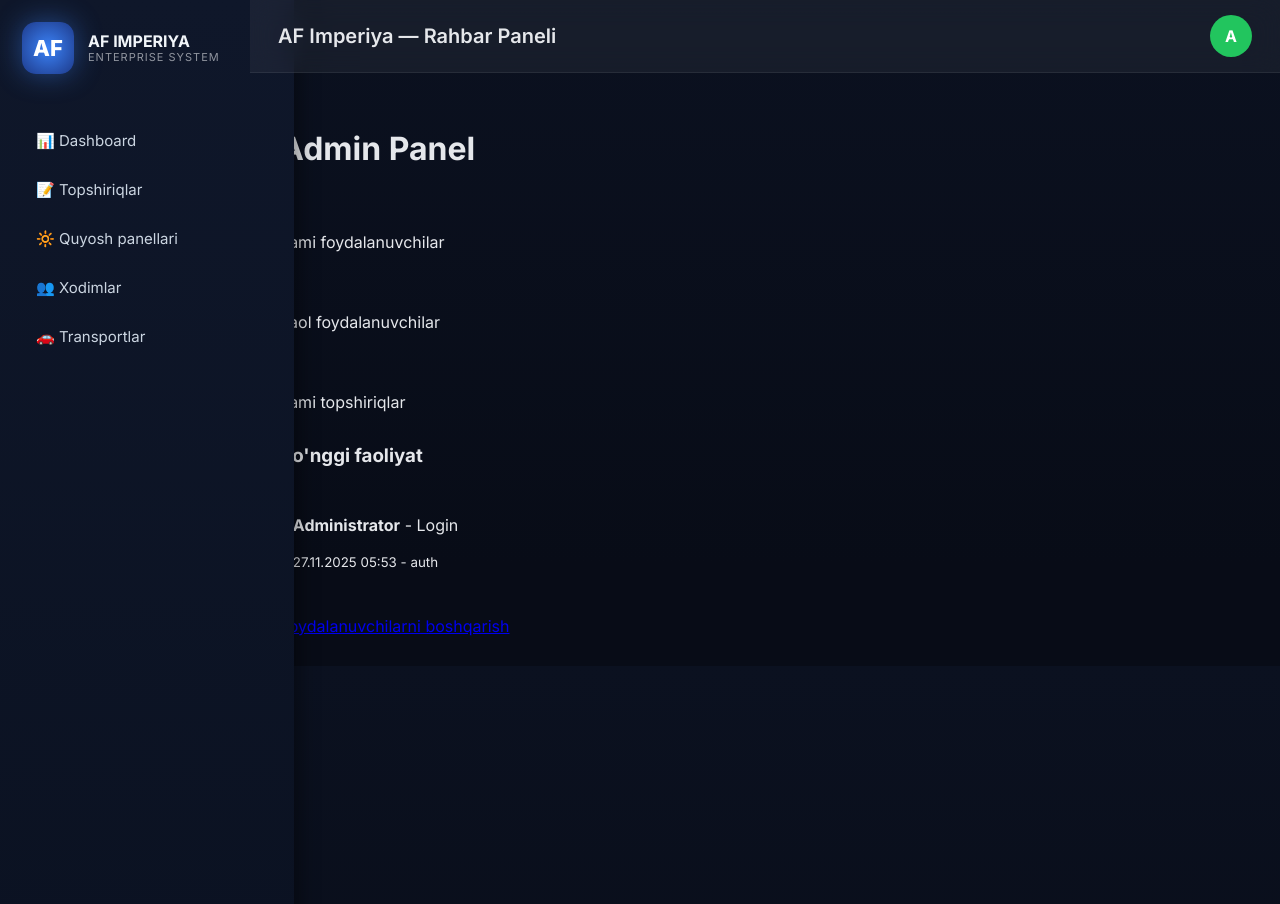
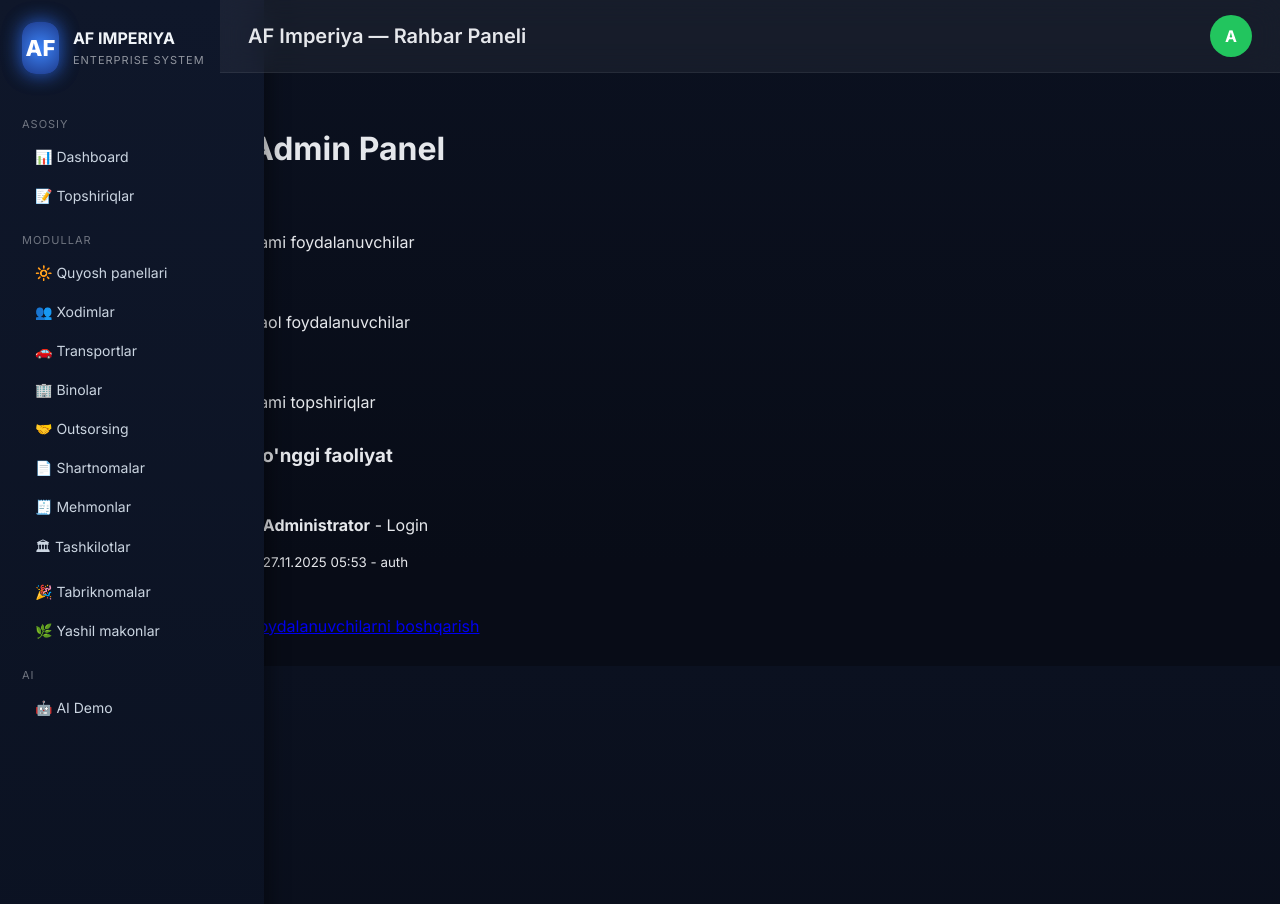
Before and after one commit to Mirfayziev/AI500-TEST, a Flask app: page /admin in a window 1280 px wide. Run offline with Flask 3, Linux system fonts and the light colour scheme; a user stored in the database is signed in.

Commit message:
Update base.html

```diff
--- a/templates/base.html
+++ b/templates/base.html
@@ -4,8 +4,8 @@
     <meta charset="UTF-8">
     <title>AF Imperiya — Enterprise System</title>
 
-    <!-- Global Font -->
-    <link href="https://fonts.googleapis.com/css2?family=Inter:wght@300;400;600;700;800&display=swap" rel="stylesheet">
+    <!-- Google Font -->
+    <link href="https://fonts.googleapis.com/css2?family=Inter:wght@300;400;500;600;700;800&display=swap" rel="stylesheet">
 
     <style>
         body {
@@ -17,7 +17,7 @@
 
         /* ===== SIDEBAR ===== */
         .sidebar {
-            width: 250px;
+            width: 220px;
             height: 100vh;
             position: fixed;
             left: 0;
@@ -27,14 +27,15 @@
             padding: 22px;
             display: flex;
             flex-direction: column;
+            overflow-y: auto;
         }
 
-        /* LOGO BOX */
+        /* LOGO */
         .brand-box {
             display: flex;
             align-items: center;
             gap: 14px;
-            margin-bottom: 35px;
+            margin-bottom: 25px;
         }
 
         .brand-logo {
@@ -48,13 +49,7 @@
             font-size: 22px;
             font-weight: 800;
             color: white;
-            box-shadow: 0 0 28px #3b82f677;
-        }
-
-        .brand-title {
-            display: flex;
-            flex-direction: column;
-            line-height: 1.1;
+            box-shadow: 0 0 22px #3b82f655, 0 0 18px #2563ebaa;
         }
 
         .brand-title b {
@@ -68,22 +63,24 @@
             letter-spacing: 1px;
         }
 
-        /* MENU STYLES */
-        .menu {
-            margin-top: 10px;
-            display: flex;
-            flex-direction: column;
-            gap: 6px;
+        /* MENU SECTION TITLE */
+        .menu-section {
+            margin-top: 18px;
+            margin-bottom: 6px;
+            font-size: 11px;
+            opacity: 0.45;
+            letter-spacing: 1px;
         }
 
+        /* MENU LINKS */
         .menu a {
             text-decoration: none;
-            padding: 12px 14px;
+            padding: 11px 13px;
             border-radius: 10px;
-            font-size: 15px;
+            font-size: 14px;
             display: flex;
             align-items: center;
-            gap: 12px;
+            gap: 10px;
             color: #cbd5e1;
             transition: .25s;
         }
@@ -94,12 +91,12 @@
             color: white;
         }
 
-        /* ===== TOP NAV ===== */
+        /* ===== TOPNAV ===== */
         .topnav {
-            margin-left: 250px;
+            margin-left: 220px;
             height: 72px;
             background: rgba(255,255,255,0.05);
-            backdrop-filter: blur(14px);
+            backdrop-filter: blur(15px);
             border-bottom: 1px solid rgba(255,255,255,0.07);
             display: flex;
             justify-content: space-between;
@@ -130,15 +127,14 @@
             align-items: center;
         }
 
-        /* ===== PAGE CONTENT ===== */
+        /* ===== CONTENT AREA ===== */
         .content {
-            margin-left: 250px;
+            margin-left: 220px;
             padding: 30px;
             padding-top: 35px;
         }
 
     </style>
-
 </head>
 
 <body>
@@ -155,18 +151,34 @@
         </div>
 
         <div class="menu">
+
+            <div class="menu-section">ASOSIY</div>
             <a href="/dashboard" class="{% if request.path=='/dashboard' %}active{% endif %}">📊 Dashboard</a>
             <a href="/tasks" class="{% if 'tasks' in request.path %}active{% endif %}">📝 Topshiriqlar</a>
+
+            <div class="menu-section">MODULLAR</div>
             <a href="/solar" class="{% if 'solar' in request.path %}active{% endif %}">🔆 Quyosh panellari</a>
             <a href="/employees" class="{% if 'employees' in request.path %}active{% endif %}">👥 Xodimlar</a>
             <a href="/transport" class="{% if 'transport' in request.path %}active{% endif %}">🚗 Transportlar</a>
+            <a href="/buildings" class="{% if 'buildings' in request.path %}active{% endif %}">🏢 Binolar</a>
+            <a href="/outsourcing" class="{% if 'outsourcing' in request.path %}active{% endif %}">🤝 Outsorsing</a>
+            <a href="/contracts" class="{% if 'contracts' in request.path %}active{% endif %}">📄 Shartnomalar</a>
+            <a href="/visitors" class="{% if 'visitors' in request.path %}active{% endif %}">🧾 Mehmonlar</a>
+            <a href="/organizations" class="{% if 'organizations' in request.path %}active{% endif %}">🏛 Tashkilotlar</a>
+            <a href="/greetings" class="{% if 'greetings' in request.path %}active{% endif %}">🎉 Tabriknomalar</a>
+            <a href="/greens" class="{% if 'greens' in request.path %}active{% endif %}">🌿 Yashil makonlar</a>
+
+            <div class="menu-section">AI</div>
+            <a href="/ai-demo" class="{% if 'ai-demo' in request.path %}active{% endif %}">🤖 AI Demo</a>
+
         </div>
-
     </div>
 
     <!-- TOP NAV -->
     <div class="topnav">
-        <div class="topnav-title">AF Imperiya — Rahbar Paneli</div>
+        <div class="topnav-title">
+            AF Imperiya — Rahbar Paneli
+        </div>
 
         <div class="user-box">
             <div class="user-circle">
```
